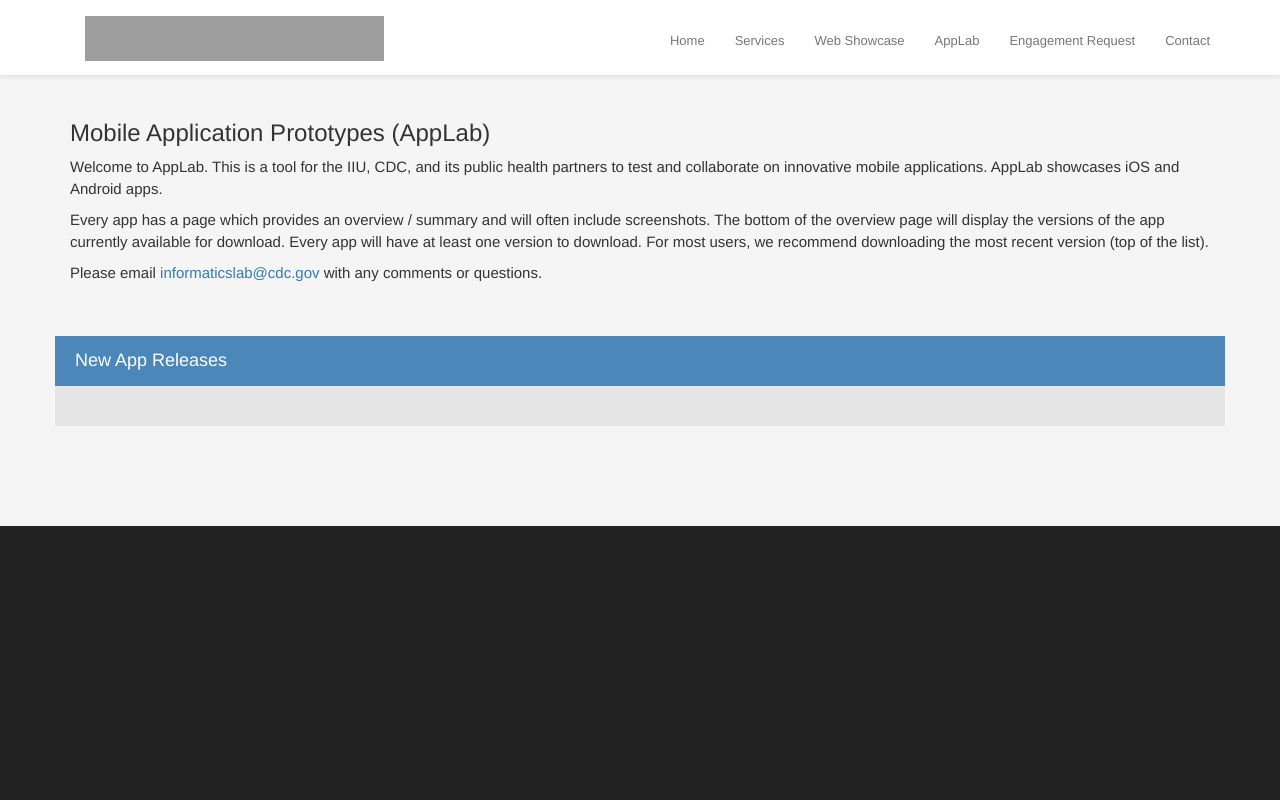
After one commit to 82ndAirborneDiv/appl-py, a Django app: template applab/apps/templates/applab/home.html in a window 1280 px wide. The commit adds this page. Run offline with Django 3.2, Linux system fonts and the light colour scheme; the template is opened without the code that fills it, so the values that code supplies are empty; some libraries are stand-ins or nearby versions; grey boxes are pictures that could not be loaded.

Commit message:
Wired up login and home pages.

```diff
--- a/applab/applab/settings.py
+++ b/applab/applab/settings.py
@@ -25,7 +25,7 @@
 # SECURITY WARNING: don't run with debug turned on in production!
 DEBUG = True
 
-ALLOWED_HOSTS = []
+ALLOWED_HOSTS = ['localhost']
 
 
 # Application definition
--- a/applab/applab/urls.py
+++ b/applab/applab/urls.py
@@ -20,5 +20,7 @@
 
 urlpatterns = [
     url(r'^admin/', admin.site.urls),
+    url(r'^accounts/login/$', 'django.contrib.auth.views.login'),
+    url(r'^accounts/logout/$', 'django.contrib.auth.views.logout', {'next_page': '/'}),
     url(r'', include('apps.urls')),
 ] + static(settings.MEDIA_URL, document_root=settings.MEDIA_ROOT)
--- a/applab/apps/admin.py
+++ b/applab/apps/admin.py
@@ -15,7 +15,7 @@
 
 class ProjectOverviewAdmin(admin.ModelAdmin):
     readonly_fields = ('date_published',)
-    fields = ('project', 'date_published', 'description',)
+    fields = ('project', 'date_published', 'description','icon')
     list_filter = ['date_published', 'description']
     inlines = [ProjectOverviewScreenshotInline]
 
--- a/applab/apps/static/css/landing-page.css
+++ b/applab/apps/static/css/landing-page.css
@@ -8,7 +8,8 @@
 html {
     width: 100%;
     height: 100%;
-	background-color: #e5e5e5;
+	background-color: #222222;
+    font-size:15px;
 
 }
 
@@ -68,6 +69,9 @@
     margin-bottom: 30px;
     min-height: 75px;
     padding-top: 15px;
+    -webkit-box-shadow: 0px 2px 5px 0px rgba(0,0,0,0.09);
+-moz-box-shadow: 0px 2px 5px 0px rgba(0,0,0,0.09);
+box-shadow: 0px 2px 5px 0px rgba(0,0,0,0.09);
 }
 .request-code {
 	font-size:12px;
@@ -75,6 +79,122 @@
 	color:#909090;
 }
 
+.network-name {
+    text-transform: uppercase;
+    font-size: 14px;
+    font-weight: 400;
+    letter-spacing: 2px;
+}
+
+.content-section-a {
+    padding: 150px 0;
+    background-color: #f5f5f5;
+}
+
+.content-section-b {
+    padding: 50px 0;
+    border-top: 1px solid #e7e7e7;
+    border-bottom: 1px solid #e7e7e7;
+}
+.home-content {
+    padding: 100px 0;
+    background-color:#f5f5f5;
+}
+.late-version {
+    background-color:#373737;
+    color:#ffffff;
+    padding:15px 15px 10px 35px;
+}
+.app-display {
+    padding: 70px 0;
+    background-color:#f5f5f5;
+}
+.intro-text {
+
+}
+.app-download-section {
+    background-color:#eee;
+    padding-top:35px;
+    padding-bottom:40px;
+    padding-left:40px;
+    border-bottom: solid 2px #e0e0e0;
+}
+.app-content-section {
+    margin-top:30px;
+}
+.app-title {
+    font-weight: bold;
+}
+.section-heading {
+    margin-bottom: 30px;
+}
+
+.section-heading-spacer {
+    float: left;
+    width: 200px;
+    border-top: 3px solid #e7e7e7;
+}
+.version-text {
+    color:#6f6f6f;
+    font-size: oblique;
+}
+.dl-btn {
+    margin-right:6px;
+    margin-bottom:15px;
+}
+.gh-btn {
+    margin-bottom:15px;
+}
+.banner {
+    padding: 100px 0;
+    color: #f8f8f8;
+    background: url(../img/banner-bg.jpg) no-repeat center center;
+    background-size: cover;
+}
+
+.banner h2 {
+    margin: 0;
+    text-shadow: 2px 2px 3px rgba(0,0,0,0.6);
+    font-size: 3em;
+}
+
+.banner ul {
+    margin-bottom: 0;
+}
+
+.banner-social-buttons {
+    float: right;
+    margin-top: 0;
+}
+.new-release-title {
+    background-color: #4b87b8;
+    color:#ffffff;
+    margin:0px;
+    padding:5px 20px 5px 20px;
+}
+.new-release-content {
+    background-color:#e5e5e5;
+    padding:20px;
+    font-size:15px;
+    color:#525252;
+}
+.footer {
+    background-color:#222222;
+    color: #ffffff;
+    font-size:13px;
+    padding:20px;
+}
+.carousel-control {
+  padding-top:10%;
+  width:5%;
+}
+.hr-cust {
+    display: block;
+    height: 1px;
+    border: 0;
+    border-top: 1px solid #e0e0e0;
+
+}
 @media(max-width:767px) {
     .intro-message {
         padding-bottom: 15%;
--- a/applab/apps/templates/applab/base.html
+++ b/applab/apps/templates/applab/base.html
@@ -67,6 +67,11 @@
                     <li>
                         <a href="#">Contact</a>
                     </li>
+                    {% if user.is_authenticated %}
+                    <li>
+                        <a href="{% url 'django.contrib.auth.views.logout' %}">Log Out</a>
+                    </li>
+                    {% endif %}
                 </ul>
             </div>
             <!-- /.navbar-collapse -->
--- /dev/null
+++ b/applab/apps/templates/applab/home.html
@@ -0,0 +1,53 @@
+{% extends 'applab/base.html' %}
+{% load staticfiles %}
+
+{% block content %}
+      <div class="home-content">
+
+        <div class="container">
+            <div class="row">
+                <div class="col-lg-12">
+                    <h3>Mobile Application Prototypes (AppLab)</h3>
+                    <p>Welcome to AppLab. This is a tool for the IIU, CDC, and its public health partners to test and collaborate on innovative mobile applications. AppLab showcases iOS and Android apps.</p>
+
+                    <p>Every app has a page which provides an overview / summary and will often include screenshots. The bottom of the overview page will display the
+                    versions of the app currently available for download. Every app will have at least one version to download. For most users, we recommend
+                    downloading the most recent version (top of the list). </p>
+
+                    <p>Please email <a href="mailto:informaticslab@cdc.gov">informaticslab@cdc.gov</a> with any comments or questions.</p>
+                    <br><br>
+                </div>
+            </div>
+
+            <div class="row">
+                <div class="col-lg-12 new-release-title">
+                    <h4>New App Releases</h4>
+                </div>
+            </div>
+
+            <div class="row">
+                <div class="col-lg-12 new-release-content">
+                    <div class="row">
+                        {% for project in projects %}
+                        <div class="col-lg-3 col-md-3 col-sm-3 col-xs-6">
+                            <div class="panel panel-default">
+
+                              <div class="panel-body">
+                                <a href="#"><img src="{{ project.icon.url }}" width="512" height="512" class="img-responsive"></a>
+                                <br><span class="app-title"><a href="#">{{ project.project.title }}</a></span>
+                                <div>{{ project.description }}</div>
+                              </div>
+
+
+                            </div>
+                        </div>
+                        {% endfor %}
+                    </div>
+                </div>
+            </div>
+
+        </div>
+        <!-- /.container -->
+
+    </div>
+{% endblock %}
--- a/applab/apps/urls.py
+++ b/applab/apps/urls.py
@@ -2,6 +2,5 @@
 from apps import views
 
 urlpatterns = [
-    url(r'^$', views.hello_world, name='hello_world'),
-    url(r'^login/$', views.login, name='login'),
+    url(r'^$', views.home_page, name='home_page'),
 ]
```
Also changed, not shown: other parts of applab/apps/static/css/landing-page.css (+42 -49 lines), applab/apps/templates/registration/login.html (renamed from applab/apps/templates/applab/login.html, +20 -8 lines), applab/apps/views.py (+9 -3 lines), applab/apps/static/img/1.jpg (added), applab/apps/static/img/2.jpg (added), applab/apps/static/img/3.jpg (added), applab/apps/static/img/4.jpg (added), applab/apps/static/img/5.jpg (added), applab/apps/static/img/iiu-app-icon.png (added), applab/apps/static/img/placeholder-icon.png (added).
